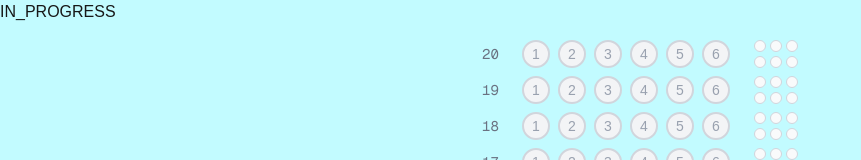
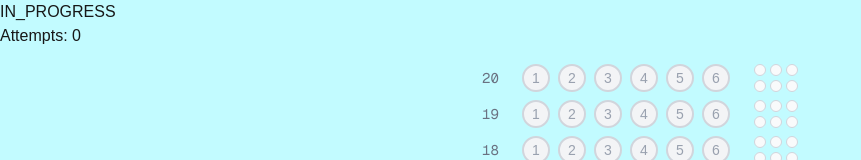
Before and after one commit to LuisangelE-04/mastermindApp, a Next.js app: page /play in a window 1280 px wide. Shown: the top 160 px of the page, without its empty margins (0-861 px from the left). Built offline with nearby package versions, Linux system fonts and the light colour scheme; no server answers.

Commit message:
fix: setGameId value never used

```diff
--- a/src/components/mastermind.tsx
+++ b/src/components/mastermind.tsx
@@ -2,7 +2,7 @@
 
 import ColorPalette from './palette'
 import GuessGrid from './gameboard'
-import { useState, useEffect } from 'react'
+import { useState, useEffect, useCallback } from 'react'
 import { GuessHistoryItem, GameStateResponse } from '@/utility/types';
 
 interface MastermindGameProps {
@@ -18,18 +18,12 @@ export default function MastermindGame({
 }: MastermindGameProps) {
   const [currentGuess, setCurrentGuess] = useState<string[]>([]);
   const [submittedGuesses, setSubmittedGuesses] = useState<GuessHistoryItem[]>([]);
-  const [gameId, setGameId] = useState<number | null>(initialGameId || null);
+  const [gameId] = useState<number | null>(initialGameId ?? null);
   const [gameStatus, setGameStatus] = useState<string>(initialStatus ?? 'IN_PROGRESS');
   const [attempts, setAttempts] = useState<number>(initialAttempt ?? 0);
   const MAX_GUESSES = 20;
 
-  useEffect(() => {
-    if (gameId) {
-      loadGameState();
-    }
-  }, [gameId]);
-
-  const loadGameState = async () => {
+  const loadGameState = useCallback(async () => {
     try {
       const API = process.env.NEXT_PUBLIC_API_URL;
 
@@ -48,7 +42,13 @@ export default function MastermindGame({
     } catch (error) {
       console.error('Error loading game state:', error);
     }
-  };
+  }, [gameId]);
+
+  useEffect(() => {
+    if (gameId) {
+      loadGameState();
+    }
+  }, [gameId, loadGameState]);
 
   const handleColorSelect = (color: string) => {
     if (currentGuess.length < 6) {
@@ -98,6 +98,7 @@ export default function MastermindGame({
   return (
     <div className='flex-row'>
       <p>{gameStatus}</p>
+      <p>Attempts: {attempts}</p>
       <GuessGrid
         currentGuess={currentGuess}
         submittedGuesses={submittedGuesses}
```
